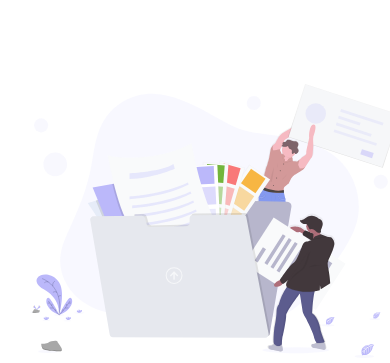
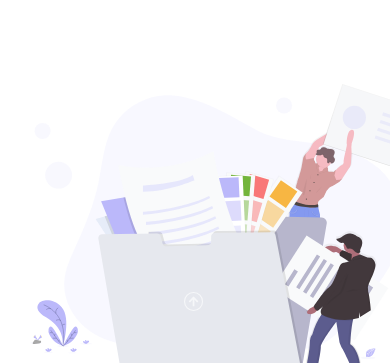
Before and after one commit to Amrsaid208/Fylo-landing-page-with-two-column-layout, a plain HTML site: page index.html in a window 390 px wide. Shown: the part 137-500 px from the top of the page. Drawn offline with Linux system fonts and the light colour scheme.

Commit message:
Update index.css

```diff
--- a/css/index.css
+++ b/css/index.css
@@ -225,7 +225,7 @@ footer img {
     }
 
 .container {
-    min-width: 430px;
+    min-width: 480px;
     display: flex;
     padding: 30px;
     max-width: 100%;
```
